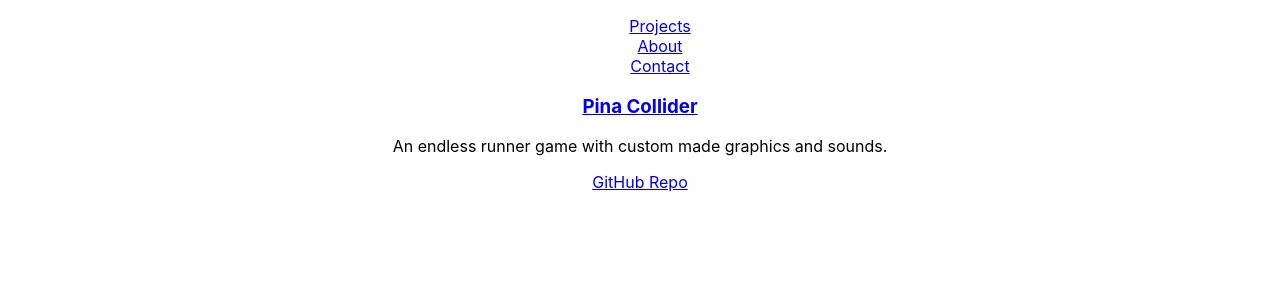
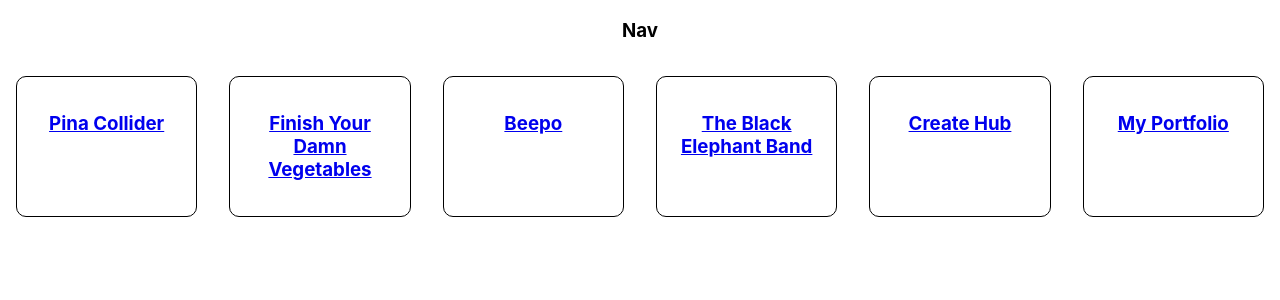
Before and after one commit to Tomsylva/portfolio, a React (Create React App) app: page / in a window 1280 px wide. Both pictures are taken after a click on the button "Portfolio". Shown: the top 300 px of the page. Built offline with nearby package versions, Linux system fonts and the light colour scheme.

Commit message:
project divs put in

```diff
--- a/src/App.css
+++ b/src/App.css
@@ -5,3 +5,18 @@
 li {
   list-style: none;
 }
+
+.project-div {
+  border: 1px solid black;
+  width: 40%;
+  margin: 1rem;
+  border-radius: 10px;
+  padding: 1rem;
+}
+
+.project-container {
+  display: flex;
+  flex-direction: row;
+  justify-content: space-around;
+  flex-wrap: nowrap;
+}
--- a/src/Navbar.tsx
+++ b/src/Navbar.tsx
@@ -1,11 +1,12 @@
 function Navbar() : JSX.Element {
     return (
         <>
-            <ul>
+            {/* <ul>
                 <li><a href="#">Projects</a></li>
                 <li><a href="#">About</a></li>
                 <li><a href="#">Contact</a></li>
-            </ul>
+            </ul> */}
+            <h3>Nav</h3>
         </>
     )
 }
--- a/src/ProjectDiv.tsx
+++ b/src/ProjectDiv.tsx
@@ -6,12 +6,10 @@ interface ProjectDivProps {
     // technologies?: [string];
 }
 
-function ProjectDiv({name, description, link, github} : ProjectDivProps) : JSX.Element {
+function ProjectDiv({name, /*description,*/ link/*, github*/} : ProjectDivProps) : JSX.Element {
     return (
         <div className="project-div">
             <a href={link} target="_blank" rel="noreferrer"><h3>{name}</h3></a>
-            <p>{description}</p>
-            <a href={github} target="_blank" rel="noreferrer"><p>GitHub Repo</p></a>
         </div>
     )
 }
--- a/src/Projects.tsx
+++ b/src/Projects.tsx
@@ -1,19 +1,16 @@
 import ProjectDiv from "./ProjectDiv";
-// import {pina} from "./projects-db";
-
-const pina =  {
-    name: "Pina Collider",
-    description: "An endless runner game with custom made graphics and sounds.",
-    technolgies: ["P5", "JavaScript", "HTML", "CSS"],
-    github: "https://github.com/Tomsylva/pina-collider",
-    link: "https://tomsylva.github.io/pina-collider/",
-}
+import {pina, create, elephant, portfolio, vegetables, beepo} from "./projects-db";
 
 function Projects() : JSX.Element {
     return (
-        <>
+        <div className="project-container">
             <ProjectDiv description={pina.description} name={pina.name} link={pina.link} github={pina.github}/>
-        </>
+            <ProjectDiv description={vegetables.description} name={vegetables.name} link={vegetables.link} github={vegetables.github}/>
+            <ProjectDiv description={beepo.description} name={beepo.name} link={beepo.link} github={beepo.github}/>
+            <ProjectDiv description={elephant.description} name={elephant.name} link={elephant.link} github={elephant.github}/>
+            <ProjectDiv description={create.description} name={create.name} link={create.link} github={create.github}/>
+            <ProjectDiv description={portfolio.description} name={portfolio.name} link={portfolio.link} github={portfolio.github}/>
+        </div>
     )
 }
 
--- a/src/projects-db.ts
+++ b/src/projects-db.ts
@@ -1,54 +1,47 @@
-// const projects : object = {
-//     pina : {
-//         name: "Pina Collider",
-//         description: "An endless runner game with custom made graphics and sounds.",
-//         technolgies: ["P5", "JavaScript", "HTML", "CSS"],
-//         github: "https://github.com/Tomsylva/pina-collider",
-//         link: "https://tomsylva.github.io/pina-collider/",
-//     },
-//     create : {
-//         name: "Create Hub",
-//         description: "A dynamic discussion board for creative people.",
-//         technolgies: ["NodeJS", "ExpressJS", "JavaScript", "HTML", "CSS", "Cloudinary", "MongoDB"],
-//         github: "https://github.com/Tomsylva/create-hub",
-//         link: "https://create-hub.herokuapp.com/",
-//     },
-//     beepo: {
-//         name: "Beepo",
-//         description: "An online synthesizer designed to be used with a Playtronica MIDI device.",
-//         technolgies: ["ReactJS", "ExpressJS", "JavaScript", "HTML", "CSS", "FramerMotion", "Howler"],
-//         github: "https://github.com/Tomsylva/beepo",
-//         link: "https://beepo.netlify.app/",
-//     },
-//     vegetables: {
-//         name: "Finish Your Damn Vegetables",
-//         description: "A dynamic and responsive fullstack application designed to connect hungry people to restaurants with food that would otherwise go to waste.",
-//         technolgies: ["ReactJS", "NodeJS", "ExpressJS", "LeafletJS", "MongoDB", "Axios", "JavaScript", "HTML", "CSS", "FramerMotion", "Cloudinary"],
-//         github: "https://github.com/Tomsylva/finish-your-vegetables",
-//         link: "https://finish-your-vegetables.netlify.app/",
-//     },
-//     elephant: {
-//         name: "The Black Elephant Band",
-//         description: "A band website with a client and public side.",
-//         technolgies: ["ExpressJS", "NodeJS", "MongoDB", "JavaScript", "HTML", "CSS", "TinyAPI", "Cloudinary"],
-//         github: "https://github.com/Tomsylva/black-elephant-band",
-//         link: "http://theblackelephantband.com/",
-//     },
-//     portfolio: {
-//         name: "My Portfolio",
-//         description: "The web development portfolio you are looking at.",
-//         technolgies: ["TypeScript", "ReactJS", "NodeJS", "HTML", "CSS", "FramerMotion"],
-//         github: "https://github.com/Tomsylva/portfolio",
-//         link: "https://tom-sylva.netlify.app/",
-//     }
-// }
-
-// export default projects;
-
-export const pina : object =  {
+export const pina =  {
     name: "Pina Collider",
     description: "An endless runner game with custom made graphics and sounds.",
     technolgies: ["P5", "JavaScript", "HTML", "CSS"],
     github: "https://github.com/Tomsylva/pina-collider",
     link: "https://tomsylva.github.io/pina-collider/",
 }
+
+export const create = {
+    name: "Create Hub",
+    description: "A dynamic discussion board for creative people.",
+    technolgies: ["NodeJS", "ExpressJS", "JavaScript", "HTML", "CSS", "Cloudinary", "MongoDB"],
+    github: "https://github.com/Tomsylva/create-hub",
+    link: "https://create-hub.herokuapp.com/",
+}
+
+export const beepo = {
+    name: "Beepo",
+    description: "An online synthesizer designed to be used with a Playtronica MIDI device.",
+    technolgies: ["ReactJS", "ExpressJS", "JavaScript", "HTML", "CSS", "FramerMotion", "Howler"],
+    github: "https://github.com/Tomsylva/beepo",
+    link: "https://beepo.netlify.app/",
+}
+
+export const vegetables = {
+    name: "Finish Your Damn Vegetables",
+    description: "A dynamic and responsive fullstack application designed to connect hungry people to restaurants with food that would otherwise go to waste.",
+    technolgies: ["ReactJS", "NodeJS", "ExpressJS", "LeafletJS", "MongoDB", "Axios", "JavaScript", "HTML", "CSS", "FramerMotion", "Cloudinary"],
+    github: "https://github.com/Tomsylva/finish-your-vegetables",
+    link: "https://finish-your-vegetables.netlify.app/",
+}
+
+export const elephant = {
+    name: "The Black Elephant Band",
+    description: "A band website with a client and public side.",
+    technolgies: ["ExpressJS", "NodeJS", "MongoDB", "JavaScript", "HTML", "CSS", "TinyAPI", "Cloudinary"],
+    github: "https://github.com/Tomsylva/black-elephant-band",
+    link: "http://theblackelephantband.com/",
+}
+
+export const portfolio = {
+    name: "My Portfolio",
+    description: "The web development portfolio you are looking at.",
+    technolgies: ["TypeScript", "ReactJS", "NodeJS", "HTML", "CSS", "FramerMotion"],
+    github: "https://github.com/Tomsylva/portfolio",
+    link: "https://tom-sylva.netlify.app/",
+}
```
